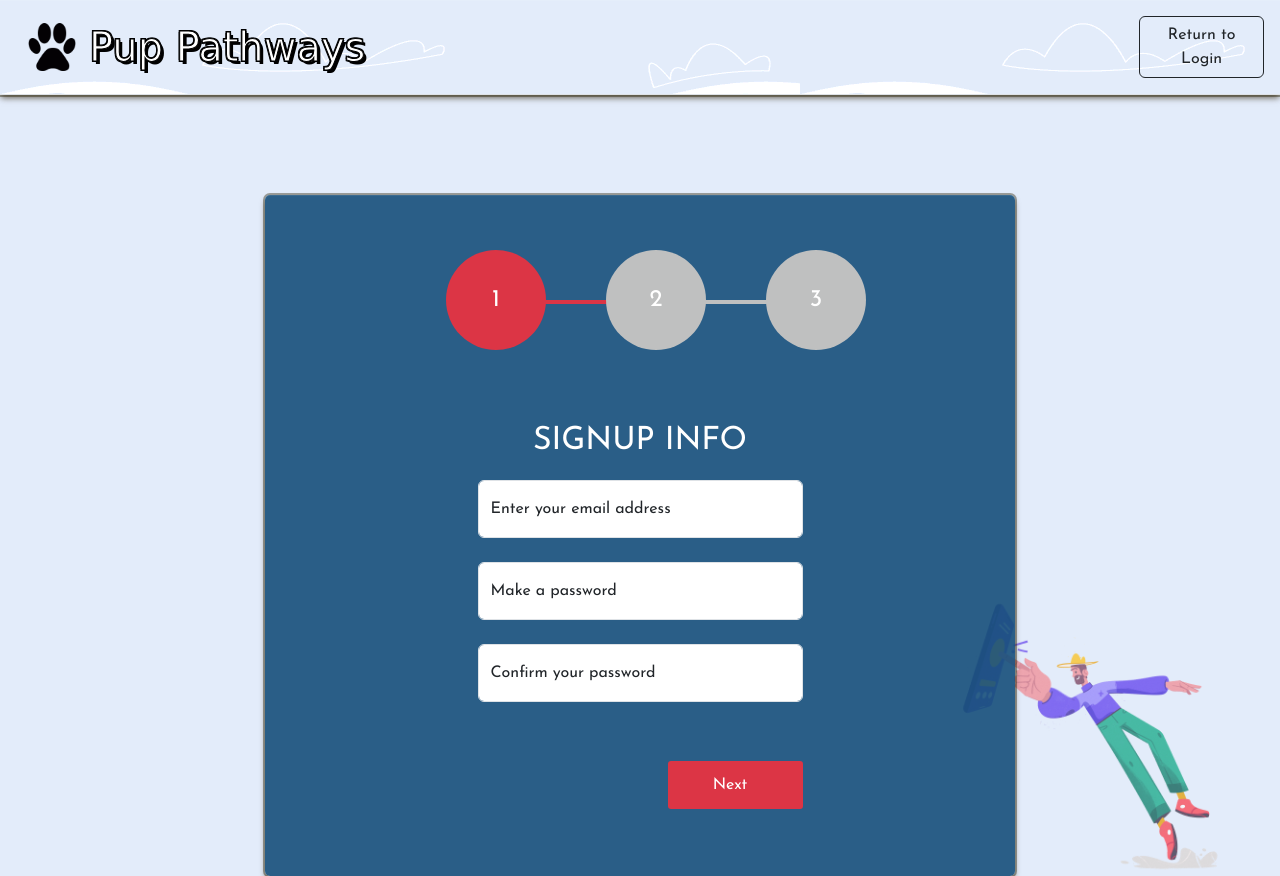
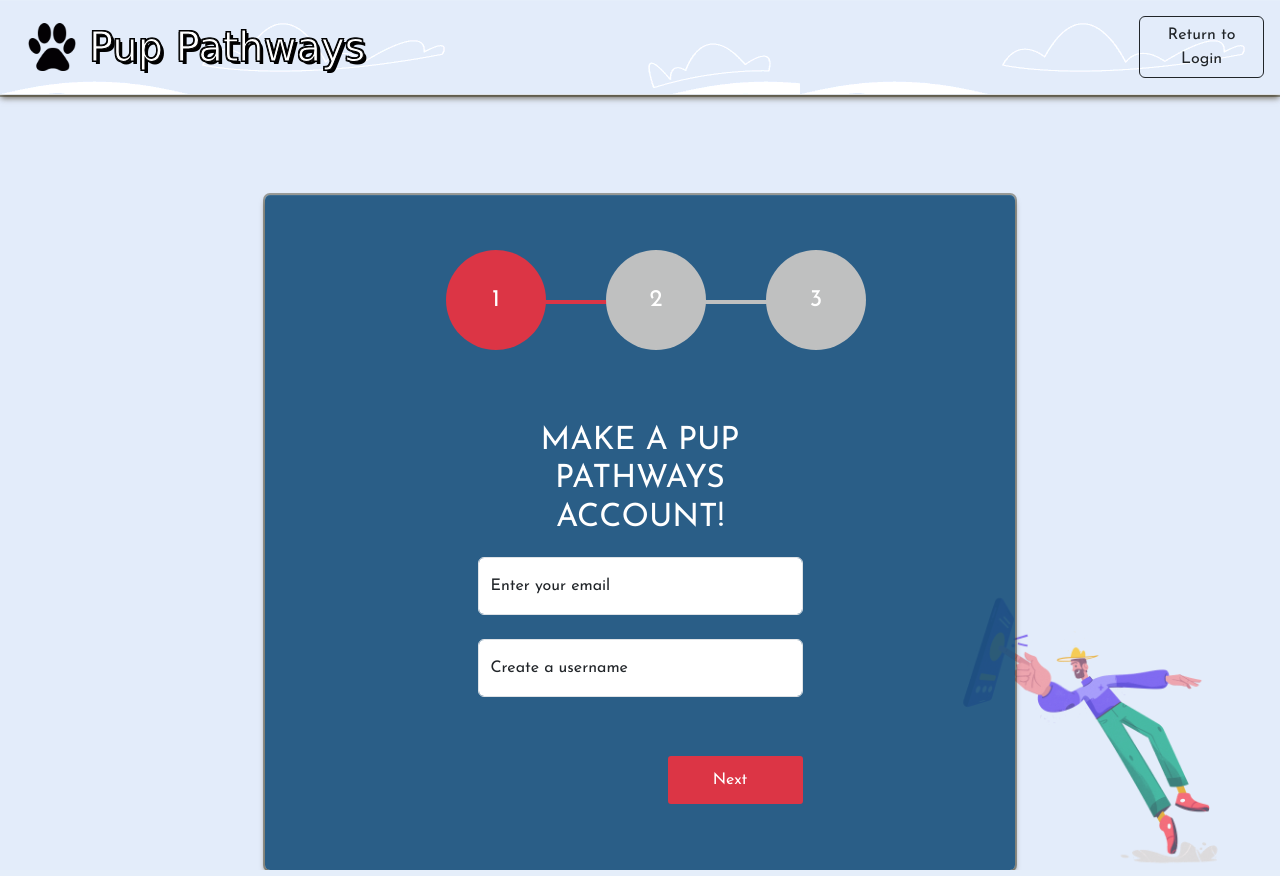
Before and after one commit to a-a-garcia/Pup_Pathways, a Flask app: page /register in a window 1280 px wide. Run offline with Flask 3, Linux system fonts and the light colour scheme; some web fonts are replaced.

Commit message:
work on client-side validation for register

```diff
--- a/flask_app/static/css/style.css
+++ b/flask_app/static/css/style.css
@@ -149,6 +149,19 @@ h1 {
     background: url(../images/clouds_gif.gif);
 }
 
+.error-container {
+    color: red;
+    background-color: white;
+    text-align: center;
+    box-shadow: rgba(0, 0, 0, 0.24) 0px 3px 8px;
+    margin: 10% 0;
+    padding: 2%;
+    display: none;
+}
+
+#first-name-error, #last-name-error {
+}
+
 h3 {
     color:white !important;
 }
--- a/flask_app/static/js/register.js
+++ b/flask_app/static/js/register.js
@@ -26,6 +26,7 @@ var done_btn = document.querySelector(".btn_done")
 
 // function for displaying the 2nd form
 form_1_next_btn.addEventListener("click", function(){
+    if (validateForm(1)) {
         form_1.style.display = "none"; /* hides first form when next is hit. */
         form_2.style.display = "block"; /*displays second form*/
 
@@ -35,10 +36,15 @@ form_1_next_btn.addEventListener("click", function(){
 
         // allows the 2nd progress circle to light up.
         form_2_progressbar.classList.add("active");
+        currentForm = form_2;
+    } else {
+        alert("Validation failed");
+    }
 });
 
 //function for going backwards once on the 2nd form
 form_2_back_btn.addEventListener("click", function(){
+    if (validateForm(2)) {
     form_1.style.display = "block"; /* show first form when next is hit. */
     form_2.style.display = "none"; /*hide second form*/
 
@@ -48,11 +54,15 @@ form_2_back_btn.addEventListener("click", function(){
 
     // decrements progress bar
     form_2_progressbar.classList.remove("active");
+    } else {
+    alert("Validation failed");
+    }
 });
 
 
 //function for displaying the 3rd form
 form_2_next_btn.addEventListener("click", function(){
+    if (validateForm(2)) {
     form_2.style.display = "none"; /* hides 2nd form when next is hit. */
     form_3.style.display = "block"; /* displays 3rd form*/
 
@@ -62,6 +72,9 @@ form_2_next_btn.addEventListener("click", function(){
 
     // allows the 2nd progress circle to light up.
     form_3_progressbar.classList.add("active");
+    } else {
+        alert("Validation failed")
+    }
 });
 
 //function for going backwards once on the 3rd form.
@@ -110,6 +123,57 @@ done_btn.addEventListener("click", function(){
     }
 })
 
-function validateForm() {
-    return true;
+function validateForm(currentForm) {
+    //target the inputs
+    const emailInput = document.querySelector('input[name="email"]');
+    const usernameInput = document.querySelector('input[name="username"]');
+
+    const firstNameInput = document.querySelector('input[name="first_name"]');
+    const lastNameInput = document.querySelector('input[name="last_name"]');
+
+    //get the actual value of the inputs
+    const emailValue = emailInput.value.trim();
+    const usernameValue = usernameInput.value.trim();
+
+    const firstNameValue = firstNameInput.value.trim();
+    const lastNameValue = lastNameInput.value.trim();
+    //clear previous error messages
+    const emailErrors = document.getElementById('email-errors');
+    const usernameErrors = document.getElementById('username-errors')
+    const firstNameErrors = document.getElementById('first-name-errors');
+    const lastNameErrors = document.getElementById('last-name-errors');
+    firstNameErrors.textContent = '';
+    lastNameErrors.textContent = '';
+    emailErrors.textContent = '';
+    usernameErrors.textContent = '';
+
+    //validations
+    let isValid = true;
+
+    if (currentForm == 1) {
+        if (usernameValue.length < 2) {
+            usernameErrors.textContent = "**Username must have at least 2 characters!";
+            document.querySelector(".error-container").style.display = 'block';
+            isValid = false;
         }
+        const emailPattern = /^[a-zA-Z0-9._-]+@[a-zA-Z0-9.-]+\.[a-zA-Z]{2,4}$/;
+        if (emailPattern.test(emailValue) == false) {
+            emailErrors.textContent = "**Email must follow the following format: example@example.com";
+            document.querySelector(".error-container").style.display = 'block';
+            isValid = false;
+        }
+    } else if (currentForm == 2) {
+        if (firstNameValue.length < 2) {
+            firstNameErrors.textContent = "**First name must have at least 2 characters!";
+            document.querySelector(".error-container").style.display = 'block';
+            isValid = false;
+        }
+
+        if (/[\d]/.test(firstNameValue)) {
+            firstNameErrors.textContent += "**First name must not have any numbers!";
+            isValid = false;
+        }
+    }
+
+    return isValid;
+}
--- a/flask_app/templates/register.html
+++ b/flask_app/templates/register.html
@@ -47,56 +47,52 @@
                     </li>
                 </ul>
             </div>
-            <form action="" method="POST" id="registration_form">
+            <form action="/submit_registration" method="POST" id="registration_form">
                 <div class="form_wrap d-flex justify-content-center">
                     <div class="form_1 data_info w-50">
-                        <h2>Signup Info</h2>
+                        <h2>Make a Pup Pathways account!</h2>
+                        <div class="error-container">
+                            <div id="email-errors"></div>
+                            <div id="username-errors"></div>
+                        </div>
                             <div class="form_container">
                                 <div class="form-floating mb-4">
-                                    <input class="form-control" type="text" name="email" id="floatingEmailInput" placeholder="name@example.com">
-                                    <label for="floatingEmailInput" id="floatingEmailLabel">Enter your email address</label>
+                                    <input class="form-control" type="email" name="email" id="floatingEmailInput" placeholder="name@example.com">
+                                    <label for="floatingEmailInput" id="floatingEmailLabel">Enter your email <address></address></label>
                                 </div>
                                 <div class="form-floating mb-4">
-                                    <input class="form-control" type="password" name="password" id="floatingPasswordInput" placeholder="null">
-                                    <label for="floatingPasswordInput" id="floatingPasswordLabel">Make a password</label>
-                                </div>
-                                <div class="form-floating mb-4">
-                                    <input class="form-control" type="password" name="confirm_password" id="floatingConfirmPasswordInput" placeholder="null">
-                                    <label for="floatingConfirmPasswordInput" id="floatingConfirmPasswordLabel">Confirm your password</label>
+                                    <input class="form-control" type="text" name="username" id="floatingUsernameInput" placeholder="Create a username">
+                                    <label for="floatingUsernameInput" id="floatingUsernameLabel">Create a username</label>
                                 </div>
                             </div>
                     </div>
                     <div class="form_2 data_info w-50"  style="display: none">
-                        <h2>Personal Info</h2>
+                        <h2>Next, tell us your name.</h2>
+                        <div class="error-container">
+                            <div id="first-name-errors"></div>
+                            <div id="last-name-errors"></div>
+                        </div>
                             <div class="form_container">
-                                <div class="input_wrap">
-                                    <label for="user_name">User Name</label>
-                                    <input type="text" name="user_name" id="user_name">
+                                <div class="form-floating mb-4">
+                                    <input class="form-control" type="text" name="first_name" placeholder="Your First Name">
+                                    <label for="floatingFirstNameInput" id="floatingFirstNameLabel">First Name</label>
                                 </div>
-                                <div class="input_wrap">
-                                    <label for="first_name">First Name</label>
-                                    <input type="text" name="first_name" id="first_name">
-                                </div>
-                                <div class="input_wrap">
-                                    <label for="last_name">Last Name</label>
-                                    <input type="text" name="last_name" id="last_name">
+                                <div class="form-floating mb-4">
+                                    <input class="form-control" type="text" name="last_name" placeholder="Your Last Name">
+                                    <label for="floatingLastNameInput" id="floatingLastNameLabel">Last Name</label>
                                 </div>
                             </div>
                     </div>
                     <div class="form_3 data_info w-50"  style="display: none">
-                        <h2>Professional Info</h2>
+                        <h2>Nice to meet you! Finally, create a password.</h2>
                             <div class="form_container">
-                                <div class="input_wrap">
-                                    <label for="current_company">Current Company</label>
-                                    <input type="text" name="current_company" id="current_company">
+                                <div class="form-floating mb-4">
+                                    <input class="form-control" type="password" name="password" placeholder="Password">
+                                    <label for="floatingPasswordInput" id="floatingPasswordLabel">Password</label>
                                 </div>
-                                <div class="input_wrap">
-                                    <label for="total_experience">Total Experience</label>
-                                    <input type="text" name="total_experience" id="total_experience">
-                                </div>
-                                <div class="input_wrap">
-                                    <label for="designation">Designation</label>
-                                    <input type="text" name="designation" id="designation">
+                                <div class="form-floating mb-4">
+                                    <input class="form-control" type="password" name="confirm_password" placeholder="Confirm Password">
+                                    <label for="floatingConfirmPasswordInput" id="floatingConfirmPasswordLabel">Confirm Password</label>
                                 </div>
                             </div>
                     </div>
```
Lines whose indentation alone changed are shown as unchanged.
